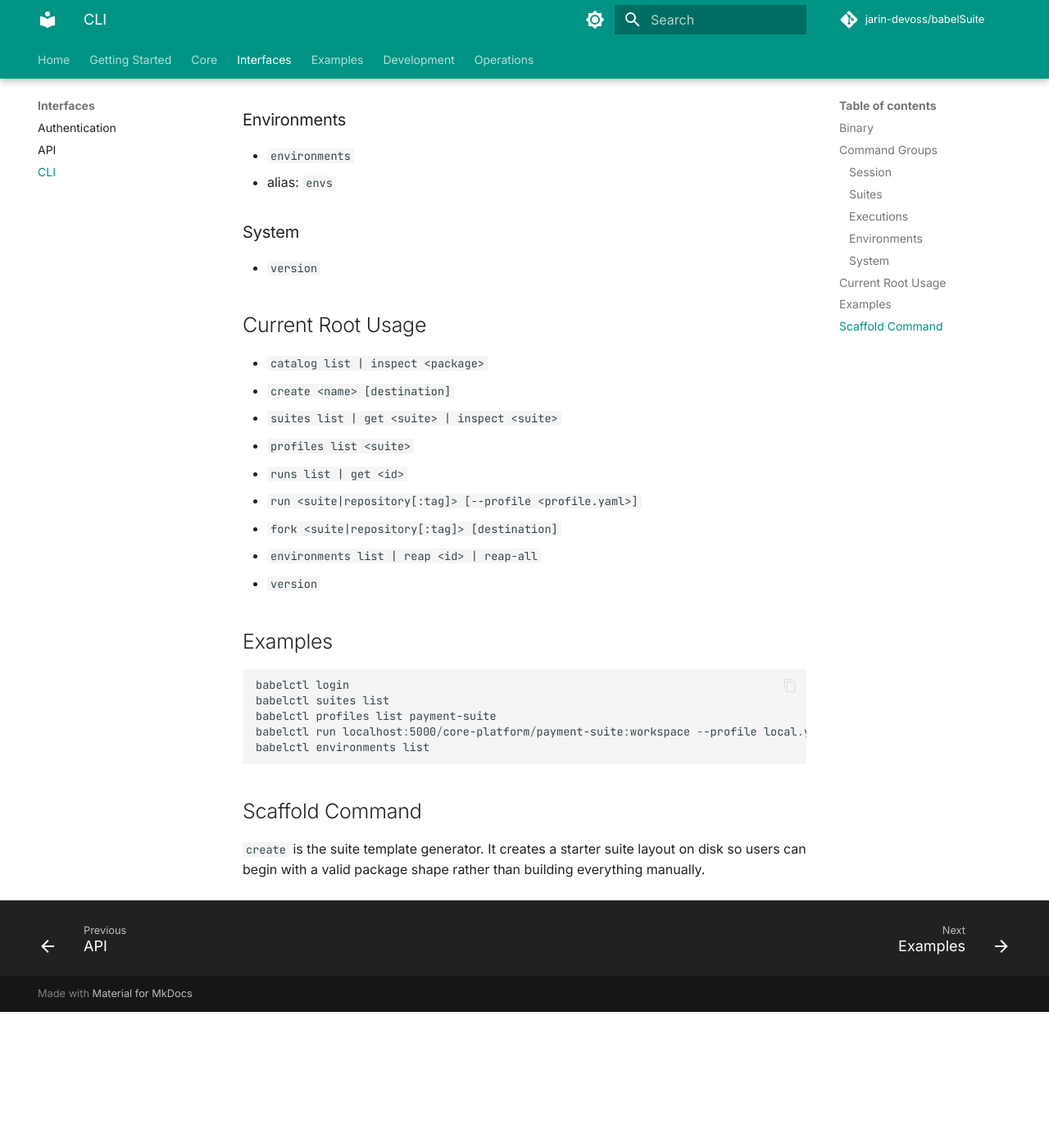
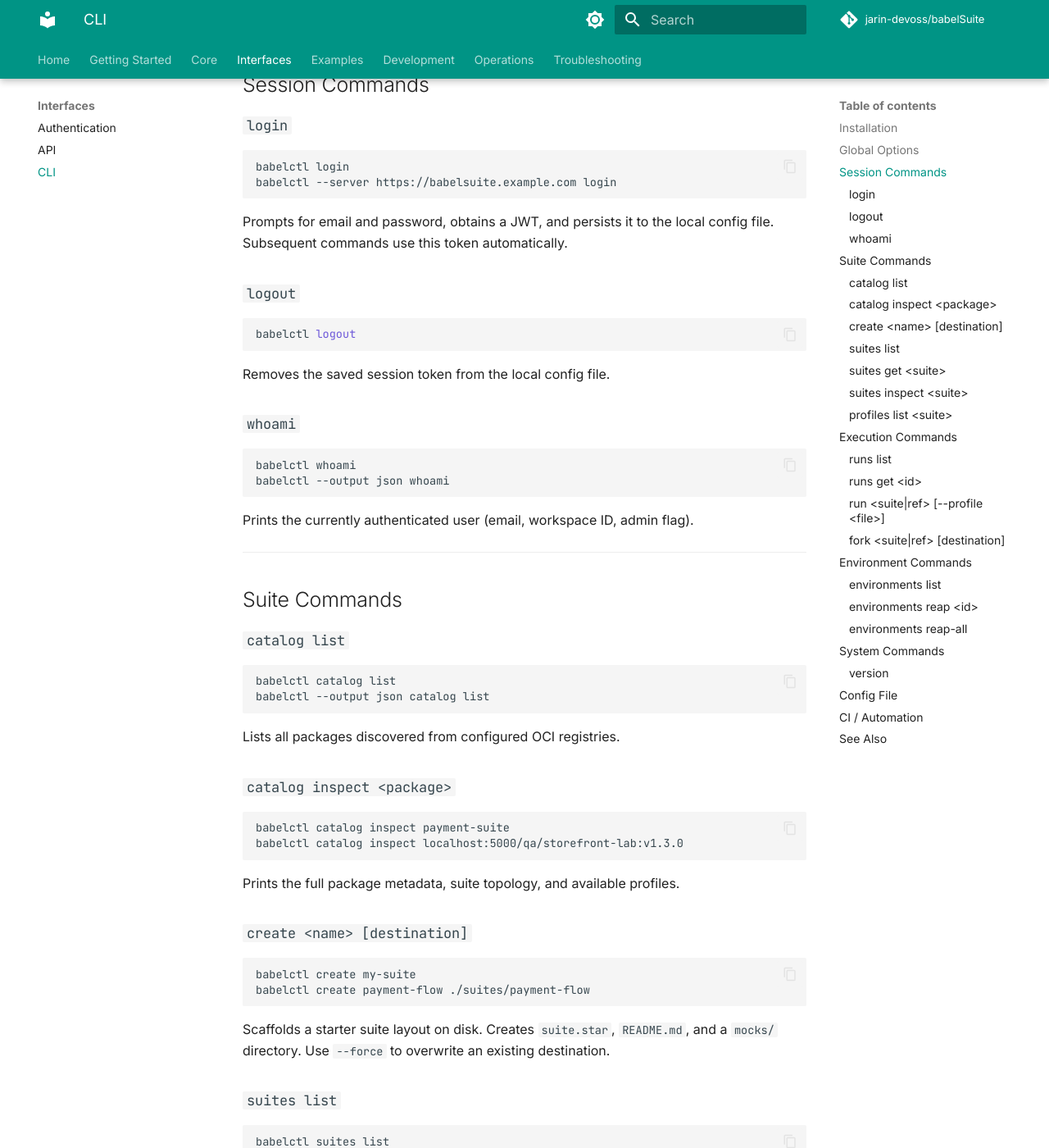
Before and after one commit to jarin-devoss/babelSuite, an MkDocs documentation site: the page built from docs/cli.md, in a window 1280 px wide and 1400 px high, scrolled down 1017 px. Shown: the whole window at 82% size. Built offline with MkDocs 1.6.1 and Material for MkDocs 9.7.7, drawn with Linux system fonts in a browser that asks for light colours; comment, search, counter and statistics services are not loaded; before the commit the page ends 2251 px from its top, so only the background shows below that; some of the changed text lies outside the part shown.

Commit message:
docs: complete CLI reference and add troubleshooting guide
Rewrites docs/cli.md from a sparse command list into a full reference:
- Global flags table (--server, --output, --config)
- Per-command usage, examples, and flag tables for all 15 commands
- Config file location and format
- CI/automation patterns with JSON output and environment variable auth

Adds docs/troubleshooting.md covering:
- Startup failures (JWT_SECRET, platform settings, MongoDB connection)
- Readiness probe failures by subsystem
- Stuck executions and context-canceled steps
- Mock service and APISIX issues
- CLI auth errors
- OTel / trace pipeline issues

Registers troubleshooting.md in mkdocs.yml nav.

````diff
--- a/docs/cli.md
+++ b/docs/cli.md
@@ -2,72 +2,274 @@
 title: CLI
 ---
 
-# CLI
+# CLI Reference
 
 [Back to index](index.md)
 
-## Binary
+`babelctl` is the BabelSuite command-line tool. It connects to a running control plane, persists a local session, and lets you manage suites, executions, and environments from a terminal or CI pipeline.
 
-The CLI entrypoint is:
+---
 
-- `backend/cmd/ctl`
+## Installation
 
-It builds and runs the `babelctl` command.
+Build from source:
 
-## Command Groups
-
-The root command registry currently exposes these groups.
-
-### Session
-
-- `login`
-- `logout`
-- `whoami`
-
-### Suites
-
-- `catalog`
-- `create`
-- `suites`
-- `profiles`
-
-### Executions
-
-- `runs`
-- `run`
-- `fork`
-
-### Environments
-
-- `environments`
-- alias: `envs`
-
-### System
-
-- `version`
-
-## Current Root Usage
-
-- `catalog list | inspect <package>`
-- `create <name> [destination]`
-- `suites list | get <suite> | inspect <suite>`
-- `profiles list <suite>`
-- `runs list | get <id>`
-- `run <suite|repository[:tag]> [--profile <profile.yaml>]`
-- `fork <suite|repository[:tag]> [destination]`
-- `environments list | reap <id> | reap-all`
-- `version`
-
-## Examples
-
-```powershell
-babelctl login
-babelctl suites list
-babelctl profiles list payment-suite
-babelctl run localhost:5000/core-platform/payment-suite:workspace --profile local.yaml
-babelctl environments list
+```bash
+go build -o babelctl ./backend/cmd/ctl
 ```
 
-## Scaffold Command
+Release builds inject the version string at link time:
 
-`create` is the suite template generator. It creates a starter suite layout on disk so users can begin with a valid package shape rather than building everything manually.
+```bash
+go build \
+  -ldflags "-X github.com/babelsuite/babelsuite/cli/ctl.Version=v1.2.3" \
+  -o babelctl ./backend/cmd/ctl
+```
+
+---
+
+## Global Options
+
+These flags are accepted before any command:
+
+| Flag | Default | Description |
+|------|---------|-------------|
+| `--server <url>` | `http://localhost:8090` | Control-plane URL |
+| `--output text\|json` | `text` | Output format |
+| `--config <path>` | `~/.babelsuite/config.yaml` | Local config file |
+
+---
+
+## Session Commands
+
+### `login`
+
+```bash
+babelctl login
+babelctl --server https://babelsuite.example.com login
+```
+
+Prompts for email and password, obtains a JWT, and persists it to the local config file. Subsequent commands use this token automatically.
+
+### `logout`
+
+```bash
+babelctl logout
+```
+
+Removes the saved session token from the local config file.
+
+### `whoami`
+
+```bash
+babelctl whoami
+babelctl --output json whoami
+```
+
+Prints the currently authenticated user (email, workspace ID, admin flag).
+
+---
+
+## Suite Commands
+
+### `catalog list`
+
+```bash
+babelctl catalog list
+babelctl --output json catalog list
+```
+
+Lists all packages discovered from configured OCI registries.
+
+### `catalog inspect <package>`
+
+```bash
+babelctl catalog inspect payment-suite
+babelctl catalog inspect localhost:5000/qa/storefront-lab:v1.3.0
+```
+
+Prints the full package metadata, suite topology, and available profiles.
+
+### `create <name> [destination]`
+
+```bash
+babelctl create my-suite
+babelctl create payment-flow ./suites/payment-flow
+```
+
+Scaffolds a starter suite layout on disk. Creates `suite.star`, `README.md`, and a `mocks/` directory. Use `--force` to overwrite an existing destination.
+
+### `suites list`
+
+```bash
+babelctl suites list
+```
+
+Lists all suites registered in the workspace.
+
+### `suites get <suite>`
+
+```bash
+babelctl suites get payment-suite
+```
+
+Prints suite metadata and launch configuration.
+
+### `suites inspect <suite>`
+
+```bash
+babelctl suites inspect payment-suite
+```
+
+Prints the full Starlark topology resolved from the suite source.
+
+### `profiles list <suite>`
+
+```bash
+babelctl profiles list payment-suite
+babelctl --output json profiles list payment-suite
+```
+
+Lists the launch profiles available for a suite. Profiles override environment variables and execution parameters at launch time.
+
+---
+
+## Execution Commands
+
+### `runs list`
+
+```bash
+babelctl runs list
+babelctl --output json runs list
+```
+
+Lists recent executions with status, suite name, start time, and duration.
+
+### `runs get <id>`
+
+```bash
+babelctl runs get run-abc123
+```
+
+Prints full execution details including per-step status, duration, and any evaluation results.
+
+### `run <suite|ref> [--profile <file>]`
+
+```bash
+babelctl run payment-suite
+babelctl run localhost:5000/qa/payment-suite:v2.0 --profile ./local.yaml
+babelctl --output json run payment-suite
+```
+
+Creates a new execution. Optionally supply a profile YAML to override environment variables and step parameters.
+
+**Flags:**
+
+| Flag | Description |
+|------|-------------|
+| `--profile <path>` | Path to a YAML profile file |
+| `--backend <id>` | Override the execution backend |
+| `--watch` | Stream live logs until the execution completes |
+
+### `fork <suite|ref> [destination]`
+
+```bash
+babelctl fork payment-suite
+babelctl fork localhost:5000/qa/payment-suite:v2.0 ./local-payment
+```
+
+Downloads a suite's source files to a local directory so you can inspect or modify the Starlark topology. Useful for debugging or contributing changes back.
+
+---
+
+## Environment Commands
+
+### `environments list`
+
+```bash
+babelctl environments list
+babelctl envs list
+```
+
+Lists all managed sandbox environments with their status and age.
+
+### `environments reap <id>`
+
+```bash
+babelctl environments reap env-abc123
+babelctl envs reap env-abc123
+```
+
+Forcibly terminates and removes a specific environment.
+
+### `environments reap-all`
+
+```bash
+babelctl envs reap-all
+```
+
+Terminates and removes all managed environments. Use with care in shared workspaces.
+
+---
+
+## System Commands
+
+### `version`
+
+```bash
+babelctl version
+```
+
+Prints the CLI version label (e.g. `babelctl v1.2.3`).
+
+---
+
+## Config File
+
+The local config file stores the server URL and session token. Default location:
+
+- Linux/macOS: `~/.babelsuite/config.yaml`
+- Windows: `%USERPROFILE%\.babelsuite\config.yaml`
+
+Override with `--config <path>` or `BABELSUITE_CONFIG` environment variable.
+
+Example:
+
+```yaml
+server: https://babelsuite.example.com
+token: eyJhbGciOiJIUzI1NiJ9...
+```
+
+---
+
+## CI / Automation
+
+Use `--output json` to integrate with scripts:
+
+```bash
+# Get the latest execution ID
+RUN_ID=$(babelctl --output json runs list | jq -r '.[0].id')
+
+# Trigger a run and capture the ID
+RUN_ID=$(babelctl --output json run payment-suite | jq -r '.id')
+
+# Check status
+babelctl --output json runs get "$RUN_ID" | jq '.status'
+```
+
+Use `BABELSUITE_SERVER` and `BABELSUITE_TOKEN` environment variables to avoid storing credentials in shell history:
+
+```bash
+export BABELSUITE_SERVER=https://babelsuite.example.com
+export BABELSUITE_TOKEN=eyJhbGciOiJIUzI1NiJ9...
+babelctl runs list
+```
+
+---
+
+## See Also
+
+- [Getting Started](getting-started.md) — first-time setup
+- [Suite Authoring](suite-authoring.md) — writing Starlark suites
+- [Profiles](profiles.md) — launch-time environment overrides
+- [API](api.md) — REST API reference
--- a/mkdocs.yml
+++ b/mkdocs.yml
@@ -35,6 +35,7 @@ nav:
   - Examples: examples.md
   - Development: development.md
   - Operations: operations.md
+  - Troubleshooting: troubleshooting.md
 
 theme:
   name: material
````
Also changed, not shown: docs/troubleshooting.md (added, +117 -0 lines).
